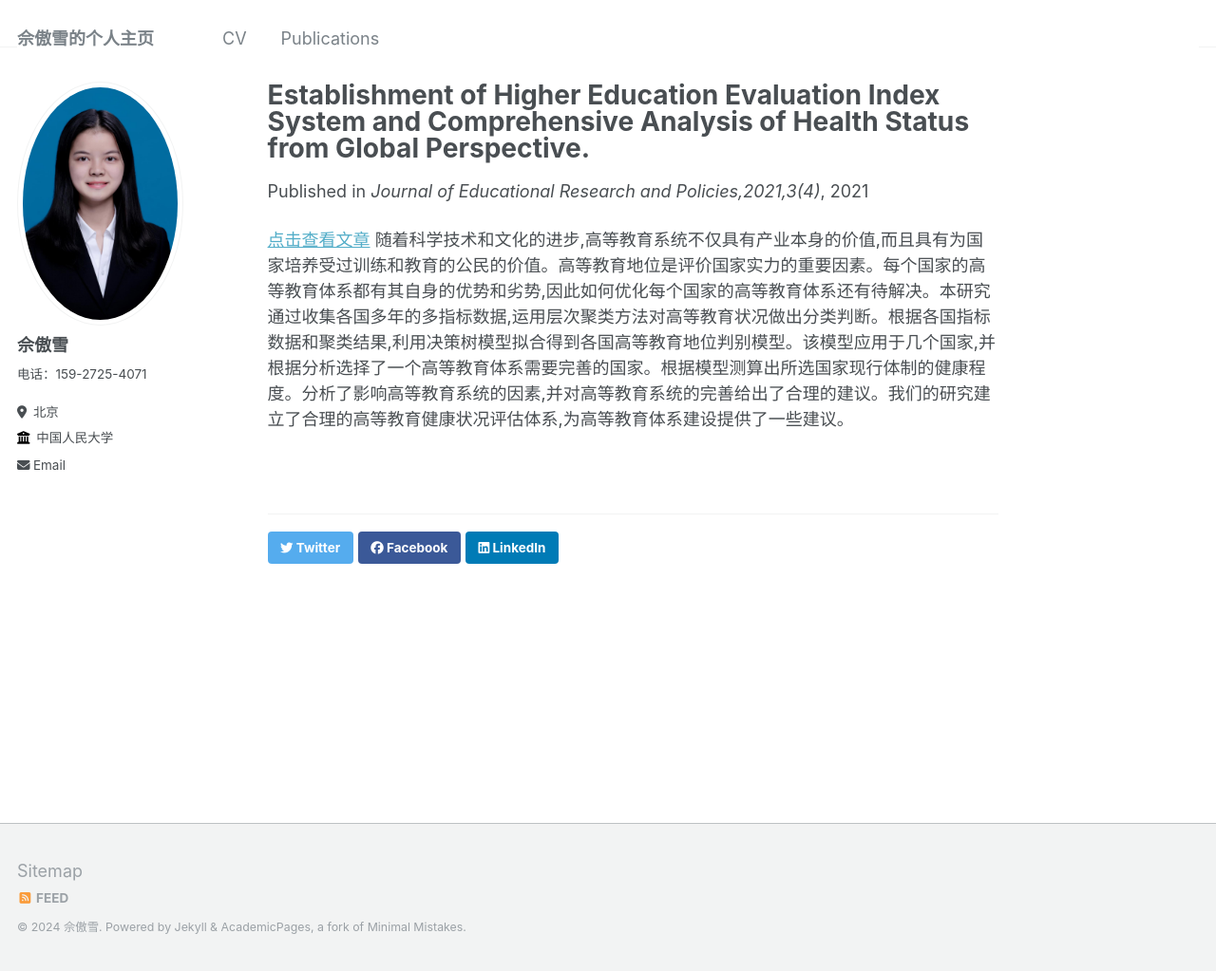
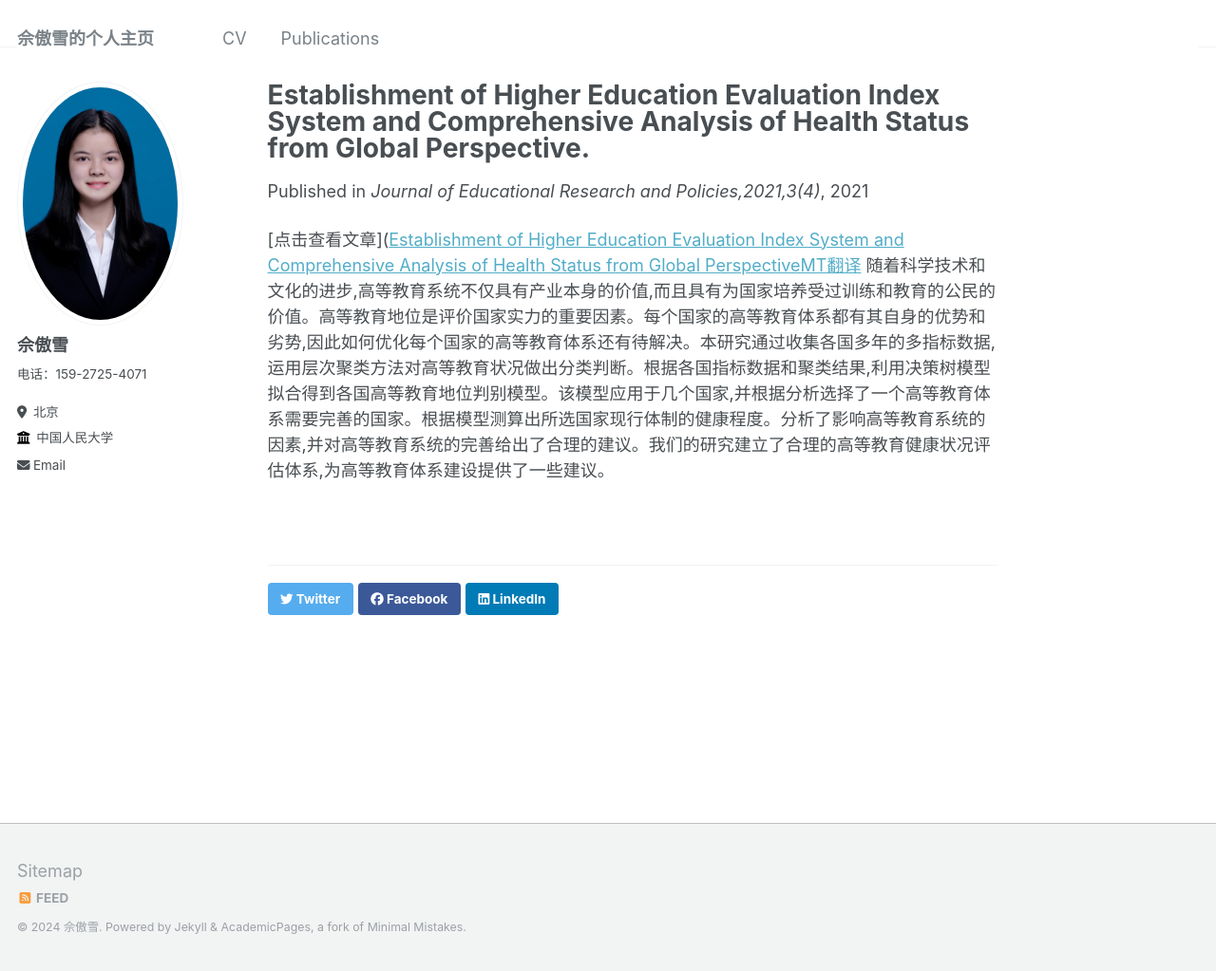
Before and after one commit to Zxl19990529/Zxl19990529.github.io, a Jekyll site: the page built from _publications/2021-03-01-Establishment of Higher Education Evaluation Index System and Comprehensive Analysis of Health Status from Global Perspective.md, in a window 1280 px wide and 1023 px high. Shown: the whole window at 95% size. Built offline with Jekyll 4.4.1, drawn with Linux system fonts in a browser that asks for light colours; some of the changed lines change nothing that is shown.

Commit message:
Update 2021-03-01-Establishment of Higher Education Evaluation Index System and Comprehensive Analysis of Health Status from Global Perspective.md

```diff
--- a/_publications/2021-03-01-Establishment of Higher Education Evaluation Index System and Comprehensive Analysis of Health Status from Global Perspective.md
+++ b/_publications/2021-03-01-Establishment of Higher Education Evaluation Index System and Comprehensive Analysis of Health Status from Global Perspective.md
@@ -8,6 +8,5 @@
 paperurl: #'https://kns.cnki.net/kcms2/article/abstract?v=Vof-4b7nxdC9A54x5VKWiCqWnHw3O9A8qPMtRz5qjdn70sxtC1m1gBE4tAZFUlQidjZCQ0oKYYv9QPUYWNXHSzSTWtOAeQgTlBr4fdIarh-ngS7ypdimIXEGX7EmGKcxxajqSBVnZr5zbTmMhEob8ZAoih-h7m4oPEb58cIcYMQ=&uniplatform=NZKPT&language=CHS'
 # citation: 'Aoxue She and  Xiaowen Liu.(20021). &quot;Establishment of Higher Education Evaluation Index System and Comprehensive Analysis of Health Status from Global Perspective.&quot; <i>Journal of Educational Research and Policies</i>. 3(4).'
 ---
-[点击查看文章](Establishment of Higher Education Evaluation Index System and Comprehensive Analysis of Health Status from Global PerspectiveMT翻译
-)
+[点击查看文章]([Establishment of Higher Education Evaluation Index System and Comprehensive Analysis of Health Status from Global PerspectiveMT翻译](https://kns.cnki.net/kcms2/article/abstract?v=Vof-4b7nxdCKW5385Ylsj6GL3LyiyRKHMJjv1TCE7feHftbN8w9dWk-2XxPQYBnPYV6DWsGecBeNFF2RM0tw-GRenOqTwOHHsvjsz24uon42lG81OymIIZgCda3j4NyvVWn_VDlLuI_7gfeLckY85IqbKr10_iRZXqJ8ro9NTFA=&uniplatform=NZKPT&language=CHS)
 随着科学技术和文化的进步,高等教育系统不仅具有产业本身的价值,而且具有为国家培养受过训练和教育的公民的价值。高等教育地位是评价国家实力的重要因素。每个国家的高等教育体系都有其自身的优势和劣势,因此如何优化每个国家的高等教育体系还有待解决。本研究通过收集各国多年的多指标数据,运用层次聚类方法对高等教育状况做出分类判断。根据各国指标数据和聚类结果,利用决策树模型拟合得到各国高等教育地位判别模型。该模型应用于几个国家,并根据分析选择了一个高等教育体系需要完善的国家。根据模型测算出所选国家现行体制的健康程度。分析了影响高等教育系统的因素,并对高等教育系统的完善给出了合理的建议。我们的研究建立了合理的高等教育健康状况评估体系,为高等教育体系建设提供了一些建议。
```
